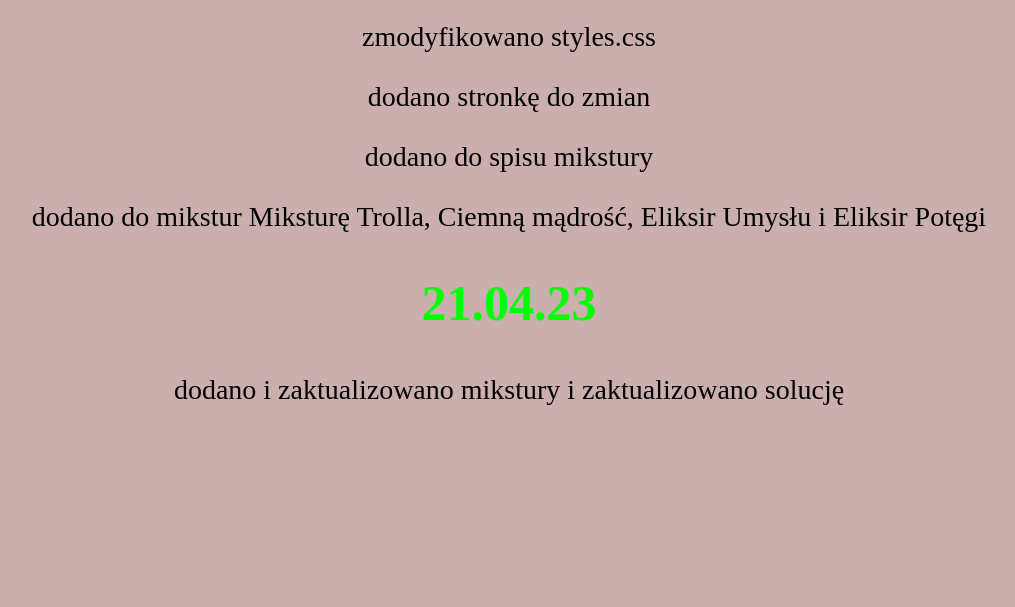
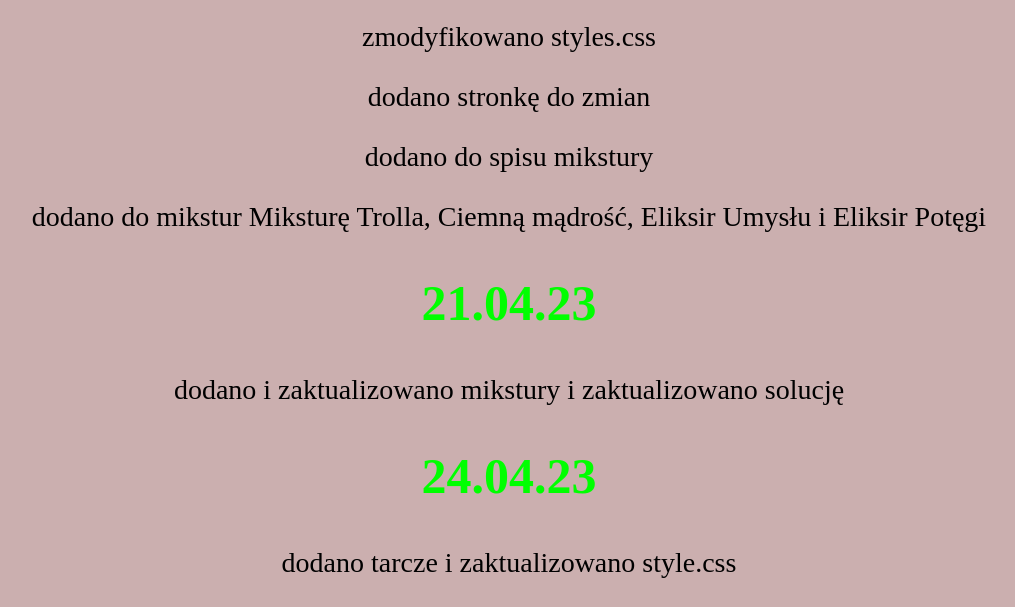
Before and after one commit to snakex21/snakex21.github.io, a plain HTML site: page zmiany.html in a window 1280 px wide. Shown: the part 443-1050 px from the top of the page, without its empty margins (131-1146 px from the left). Before the commit the page ends 877 px from the top, so only its background shows below. Drawn offline with Linux system fonts and the light colour scheme.

Commit message:
Add files via upload

```diff
--- a/zmiany.html
+++ b/zmiany.html
@@ -15,8 +15,8 @@
   <p class="czcionka_kształt_Times_New_Roman czcionka_rozmiar_28 napis_kolor_czerwony ">dodano do mikstur Miksturę Trolla, Ciemną mądrość, Eliksir Umysłu i Eliksir Potęgi</p>
   <h2 class="czcionka_kształt_Times_New_Roman czcionka_rozmiar_50 czcionka_style_pogrubiona napis_kolor_zielony">21.04.23</h2>
   <p class="czcionka_kształt_Times_New_Roman czcionka_rozmiar_28 napis_kolor_czerwony ">dodano i zaktualizowano mikstury i zaktualizowano solucję</p>
-
-
+  <h2 class="czcionka_kształt_Times_New_Roman czcionka_rozmiar_50 czcionka_style_pogrubiona napis_kolor_zielony">24.04.23</h2>
+  <p class="czcionka_kształt_Times_New_Roman czcionka_rozmiar_28 napis_kolor_czerwony ">dodano tarcze i zaktualizowano style.css</p>
 </div>
 </body>
 </html>
```
